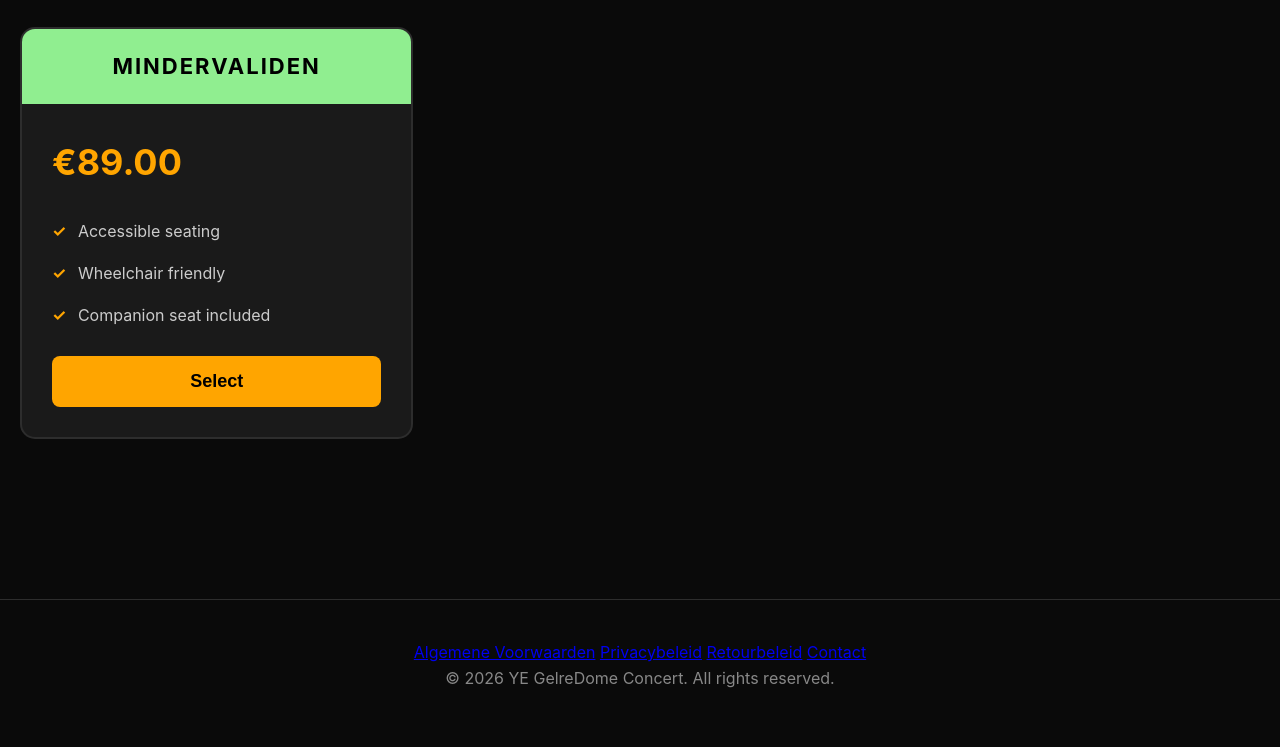
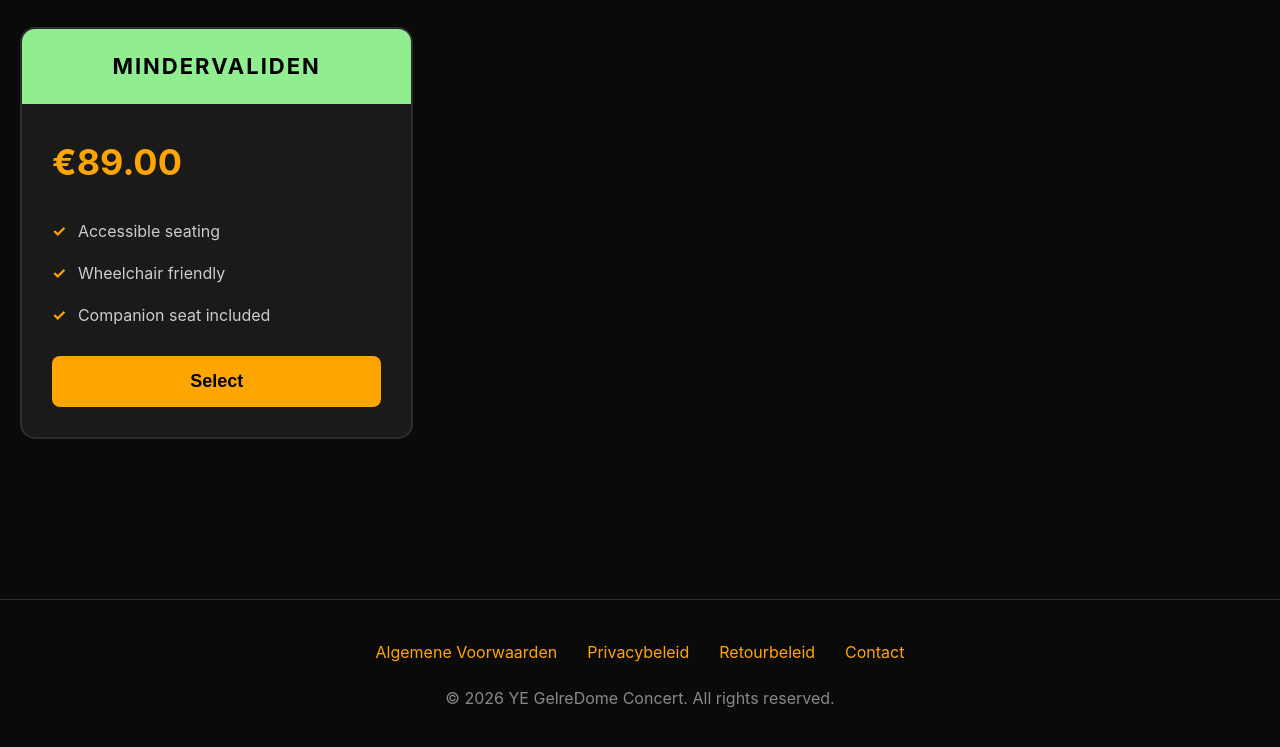
Before and after one commit to jaaajsnd/www.yenetherlands, a website: page src/public/index.html in a window 1280 px wide. Shown: the part 2929-3676 px from the top of the page. Drawn offline with Linux system fonts and the light colour scheme.

Commit message:
Update style.css

```diff
--- a/src/public/style.css
+++ b/src/public/style.css
@@ -359,6 +359,25 @@ footer {
     border-top: 1px solid #2d2d2d;
 }
 
+.footer-links {
+    display: flex;
+    justify-content: center;
+    gap: 30px;
+    margin-bottom: 20px;
+    flex-wrap: wrap;
+}
+
+.footer-links a {
+    color: #FFA500;
+    text-decoration: none;
+    transition: color 0.3s ease;
+}
+
+.footer-links a:hover {
+    color: #ff8c00;
+    text-decoration: underline;
+}
+
 @media (max-width: 768px) {
     .brand {
         font-size: 60px;
@@ -385,4 +404,9 @@ footer {
         font-size: 10px;
         padding: 3px 6px;
     }
+
+    .footer-links {
+        flex-direction: column;
+        gap: 15px;
+    }
 }
```
